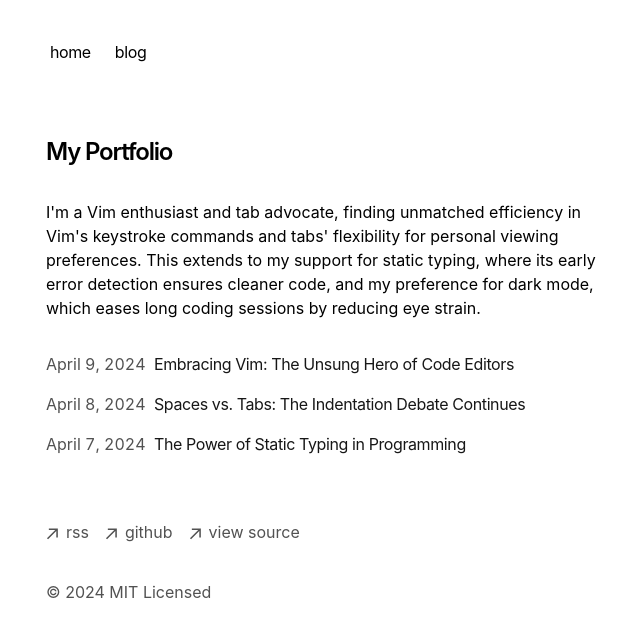
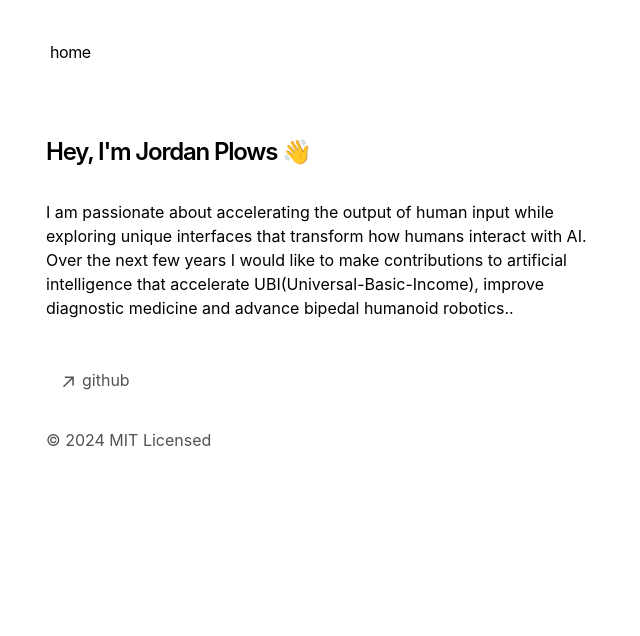
Before and after one commit to plowsai/personal-portfolio, a Next.js app: page / in a window 1280 px wide. Shown: the top 636 px of the page, without its empty margins (306-946 px from the left). Built offline with nearby package versions, Linux system fonts and the light colour scheme.

Commit message:
dev: janitor commit

```diff
--- a/app/components/footer.tsx
+++ b/app/components/footer.tsx
@@ -20,7 +20,7 @@ export default function Footer() {
     <footer className="mb-16">
       <ul className="font-sm mt-8 flex flex-col space-x-0 space-y-2 text-neutral-600 md:flex-row md:space-x-4 md:space-y-0 dark:text-neutral-300">
         <li>
-          <a
+          {/* <a
             className="flex items-center transition-all hover:text-neutral-800 dark:hover:text-neutral-100"
             rel="noopener noreferrer"
             target="_blank"
@@ -28,21 +28,21 @@ export default function Footer() {
           >
             <ArrowIcon />
             <p className="ml-2 h-7">rss</p>
-          </a>
+          </a> */}
         </li>
         <li>
           <a
             className="flex items-center transition-all hover:text-neutral-800 dark:hover:text-neutral-100"
             rel="noopener noreferrer"
             target="_blank"
-            href="https://github.com/vercel/next.js"
+            href="https://github.com/plowsai"
           >
             <ArrowIcon />
             <p className="ml-2 h-7">github</p>
           </a>
         </li>
         <li>
-          <a
+          {/* <a
             className="flex items-center transition-all hover:text-neutral-800 dark:hover:text-neutral-100"
             rel="noopener noreferrer"
             target="_blank"
@@ -50,7 +50,7 @@ export default function Footer() {
           >
             <ArrowIcon />
             <p className="ml-2 h-7">view source</p>
-          </a>
+          </a> */}
         </li>
       </ul>
       <p className="mt-8 text-neutral-600 dark:text-neutral-300">
--- a/app/components/nav.tsx
+++ b/app/components/nav.tsx
@@ -3,9 +3,6 @@ import Link from 'next/link'
 const navItems = {
   '/': {
     name: 'home',
-  },
-  '/blog': {
-    name: 'blog',
   },
 }
 
--- a/app/page.tsx
+++ b/app/page.tsx
@@ -4,18 +4,14 @@ export default function Page() {
   return (
     <section>
       <h1 className="mb-8 text-2xl font-semibold tracking-tighter">
-        My Portfolio
+        Hey, I'm Jordan Plows 👋
       </h1>
       <p className="mb-4">
-        {`I'm a Vim enthusiast and tab advocate, finding unmatched efficiency in
-        Vim's keystroke commands and tabs' flexibility for personal viewing
-        preferences. This extends to my support for static typing, where its
-        early error detection ensures cleaner code, and my preference for dark
-        mode, which eases long coding sessions by reducing eye strain.`}
+        {`I am passionate about accelerating the output of human input while exploring unique interfaces that transform how humans interact with AI. Over the next few years I would like to make contributions to artificial intelligence that accelerate UBI(Universal-Basic-Income), improve diagnostic medicine and advance bipedal humanoid robotics..`}
       </p>
-      <div className="my-8">
+      {/* <div className="my-8">
         <BlogPosts />
-      </div>
+      </div> */}
     </section>
   )
 }
```
